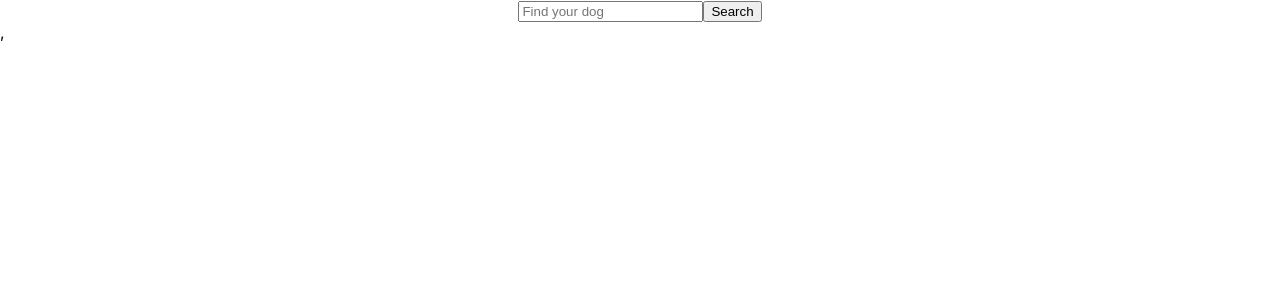
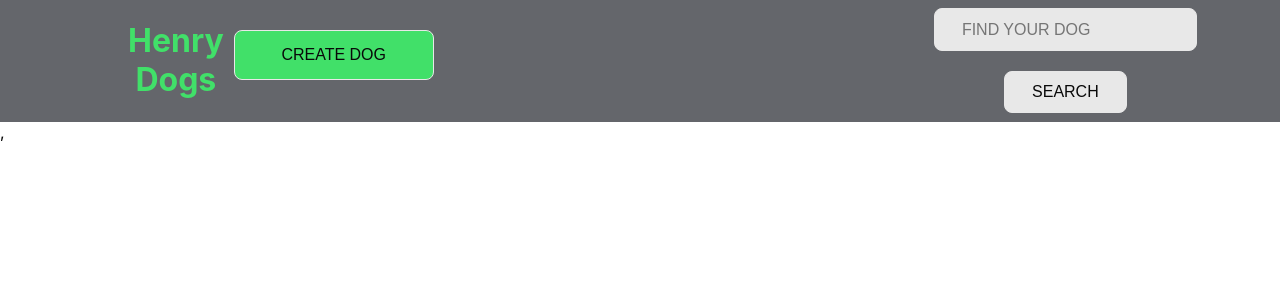
Before and after one commit to luchyGigena/PI_Dogs, a React (Create React App) app in the folder client/: page /home in a window 1280 px wide. Shown: the top 300 px of the page. Built offline with nearby package versions, Linux system fonts and the light colour scheme; no server answers.

Commit message:
searchbar

```diff
--- a/client/src/actions/actions.js
+++ b/client/src/actions/actions.js
@@ -1,10 +1,11 @@
 import axios from 'axios';
 export const GET_DOGS = 'GET_DOGS';
+export const GET_TEMPERAMENTS = 'GET_TEMPERAMENTS';
 
 
 export function getDogs(){
     return async function (dispach){
-        let res =await axios.get("http://localhost:3001/dogs");
+        let res = await axios.get("http://localhost:3001/dogs");
         console.log('res', res)
         return dispach({
             type: GET_DOGS,
@@ -12,3 +13,17 @@ export function getDogs(){
         })
     }
 }
+
+export function getTemperament(){
+    return async function (dispach){
+        let temp = await axios.get("http://localhost:3001/temperament")
+        console.log('temp', temp)
+        return dispach({
+            type: GET_TEMPERAMENTS,
+            payload: temp.data,
+
+
+
+        })
+    }
+}
--- /dev/null
+++ b/client/src/components/Card/Card.js
@@ -0,0 +1,23 @@
+import React from 'react';
+import { Link } from 'react-router-dom';
+import imgs from './nofound.jpg';
+import Styles from './card.module.css'
+
+export default function Card({ name, img, temperament, temperaments, id }) {
+
+
+  return (
+    <div className={Styles.container}>
+        <Link to={`/dogs/${id}`}>
+            <img src={img ? img : imgs} alt='perrito' className={Styles.pict} />
+            <h3 className={Styles.name}>{name}</h3>
+            <u>Temperament</u> <br />
+        { temperament
+          ? temperament.map((el) => "  " + el + "")
+          : temperaments?.map((el) => el.name + ",")}
+        </Link>
+
+
+    </div>
+  )
+}
--- /dev/null
+++ b/client/src/components/Card/card.module.css
@@ -0,0 +1,32 @@
+.container {
+  width: 17rem;
+  height: 22rem;
+
+  box-shadow: 0px 0px 10px 2px black;
+  box-shadow: 0px 0px 10px 2px black;
+  border-radius: 15px;
+  opacity: 0.9;
+  display: flex;
+
+  align-items: center;
+  justify-content: center;
+
+  color: rgb(255, 255, 255);
+  position: relative;
+  padding: 10px;
+}
+.container a > img {
+  box-shadow: 0px 0px 5px 5px rgb(150, 29, 29);
+  width: 200px;
+  height: 8rem;
+  border-radius: 10px;
+}
+.container > a {
+  display: flex;
+  flex-direction: column;
+  justify-content: center;
+  align-items: center;
+  color: rgb(255, 255, 255);
+  text-decoration: none;
+  text-align: center;
+}
--- a/client/src/components/Home/home.js
+++ b/client/src/components/Home/home.js
@@ -1,8 +1,12 @@
 import React from 'react';
-import Nav from '../Nav/Nav';
+
+
 import { useState, useEffect } from 'react';
 import {useDispatch, useSelector} from 'react-redux'
-import { getDogs } from '../../actions/actions';
+import { getDogs, getTemperament } from '../../actions/actions';
+
+import Nav from '../Nav/Nav';
+import Card from '../Card/Card';
 
 export default function Home() {
     const dispatch = useDispatch();
@@ -13,8 +17,10 @@ export default function Home() {
 
     useEffect(()=>{
         dispatch(getDogs())
-        console.log(getDogs())
-    },[dispatch])
+        dispatch(getTemperament())
+        //console.log(getDogs())
+        //console.log('temperamentos', getTemperament())
+    },[])
 
 
 
@@ -27,7 +33,6 @@ export default function Home() {
     <div>
         <Nav />
 
-
     </div>
   )
 }
--- a/client/src/components/Nav/Nav.js
+++ b/client/src/components/Nav/Nav.js
@@ -1,10 +1,24 @@
 import React from 'react';
 import SearchBar from '../SearchBar/SearchBar';
+import { Link } from 'react-router-dom';
+import Styles from './Nav.module.css'
 
 export default function Nav() {
   return (
-    <div>
+    <div className={Styles.nav}>
+      <div className={Styles.contenedor}>
+        <Link to='/home' className={Styles.link}>
+        <h1>Henry Dogs</h1>
+        </Link>
+        <Link to="/CreateDog" >
+         <button className={Styles.btnEnter}>Create Dog</button>
+        </Link>
+        <div className={Styles.buscador}>
         <SearchBar />
+        </div>
+
+        </div>
     </div>
+
   )
 };
--- /dev/null
+++ b/client/src/components/Nav/Nav.module.css
@@ -0,0 +1,47 @@
+.nav {
+  display: flex;
+  justify-content: center;
+  background-color: #64666b;
+  position: static;
+  width: 100vw;
+  height: 7.6rem;
+}
+.link {
+  text-decoration: none;
+  color: rgb(65, 224, 105);
+}
+
+.btnEnter {
+  border: none;
+  width: 200px;
+  height: 50px;
+  color: #090909;
+  padding: 0.7em 1.7em;
+  margin: 10px;
+  margin-top: 30px;
+  font-size: 16px;
+  text-transform: uppercase;
+  border-radius: 0.5em;
+  background: rgb(65, 224, 105);
+  border: 1px solid #e8e8e8;
+  transition: all 0.3s;
+  cursor: pointer;
+}
+
+.btnEnter:hover {
+  box-shadow: 6px 6px 12px #c5c5c5, -6px -6px 12px #ffffff;
+  border: 1px solid white;
+}
+
+.contenedor {
+  width: 80%;
+  display: flex;
+
+  justify-content: space-between;
+}
+.buscador {
+  display: flex;
+  flex-direction: row;
+  align-items: center;
+  margin-left: 30rem;
+}
--- a/client/src/components/SearchBar/SearchBar.js
+++ b/client/src/components/SearchBar/SearchBar.js
@@ -1,4 +1,5 @@
 import React from 'react'
+import Styles from './search.module.css'
 
 export default function SearchBar() {
 
@@ -7,7 +8,7 @@ export default function SearchBar() {
   return (
 
 
-    <div>
+    <div className={Styles.searchBar}>
         <input value=''
         type='text'
         placeholder='Find your dog' />
--- /dev/null
+++ b/client/src/components/SearchBar/search.module.css
@@ -0,0 +1,32 @@
+.searchBar input {
+  border: none;
+  color: #090909;
+  padding: 0.7em 1.7em;
+  margin: 10px;
+  font-size: 16px;
+  text-transform: uppercase;
+  border-radius: 0.5em;
+  background: #e8e8e8;
+  border: 1px solid #e8e8e8;
+  transition: all 0.3s;
+
+  cursor: pointer;
+}
+
+.searchBar button {
+  border: none;
+  color: #090909;
+  padding: 0.7em 1.7em;
+  margin: 10px;
+  font-size: 16px;
+  text-transform: uppercase;
+  border-radius: 0.5em;
+  background: #e8e8e8;
+  border: 1px solid #e8e8e8;
+  transition: all 0.3s;
+  cursor: pointer;
+}
+.searchBar button:hover {
+  box-shadow: 6px 6px 12px #c5c5c5, -6px -6px 12px #ffffff;
+  border: 1px solid white;
+}
--- a/client/src/reducer/index.js
+++ b/client/src/reducer/index.js
@@ -1,9 +1,11 @@
-import { GET_DOGS } from "../actions/actions";
+import { GET_DOGS, GET_TEMPERAMENTS } from "../actions/actions";
 
 
 const initialState={
     dogs : [],
-    backupDogs: []
+    backupDogs: [],
+    temperament: [],
+
 
 }
 
@@ -15,6 +17,11 @@ function rootReducer (state = initialState, action){
                 ...state,
                 dogs: action.payload,
                 backupDogs: action.payload,
+            };
+        case GET_TEMPERAMENTS:
+            return{
+                ...state,
+                temperament: action.payload
             };
         default:
             return state
```
Also changed, not shown: client/src/components/Card/nofound.jpg (added), 1 other file (tests, documents, lock files or other folders).
